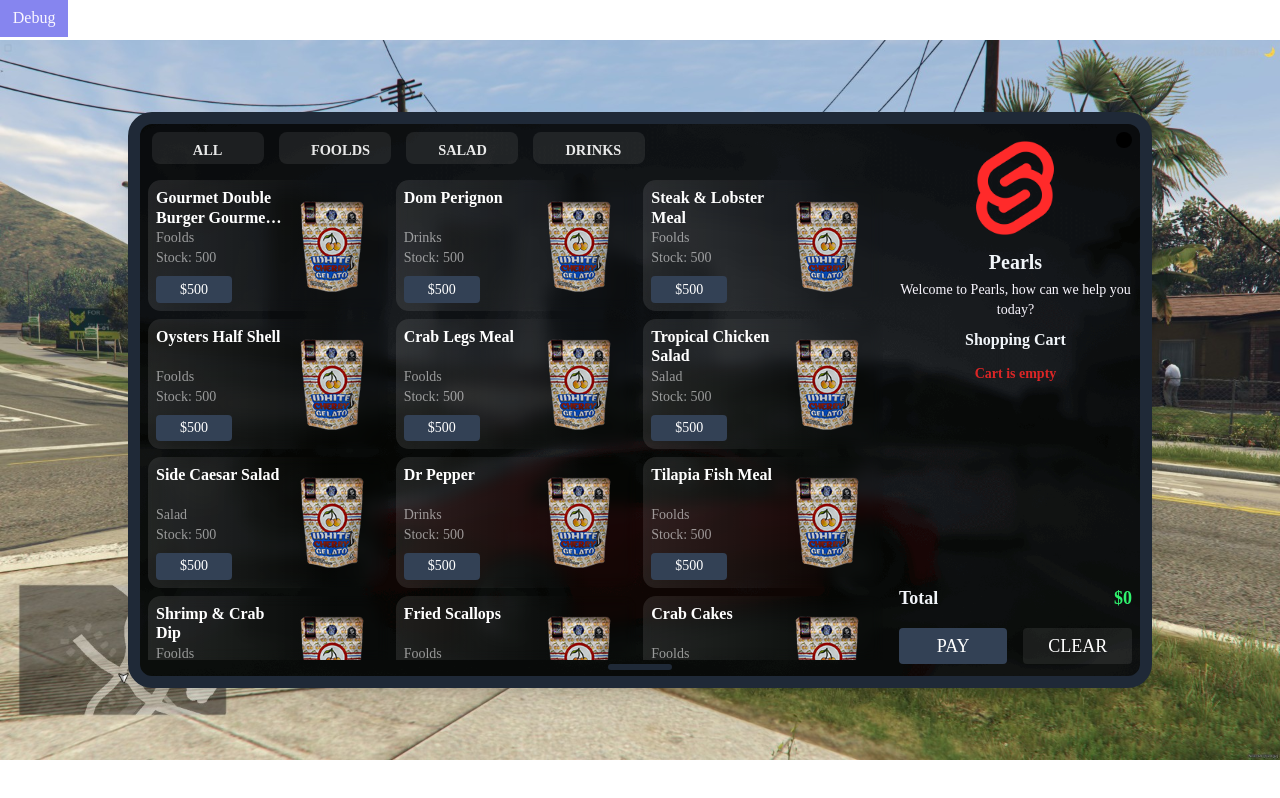
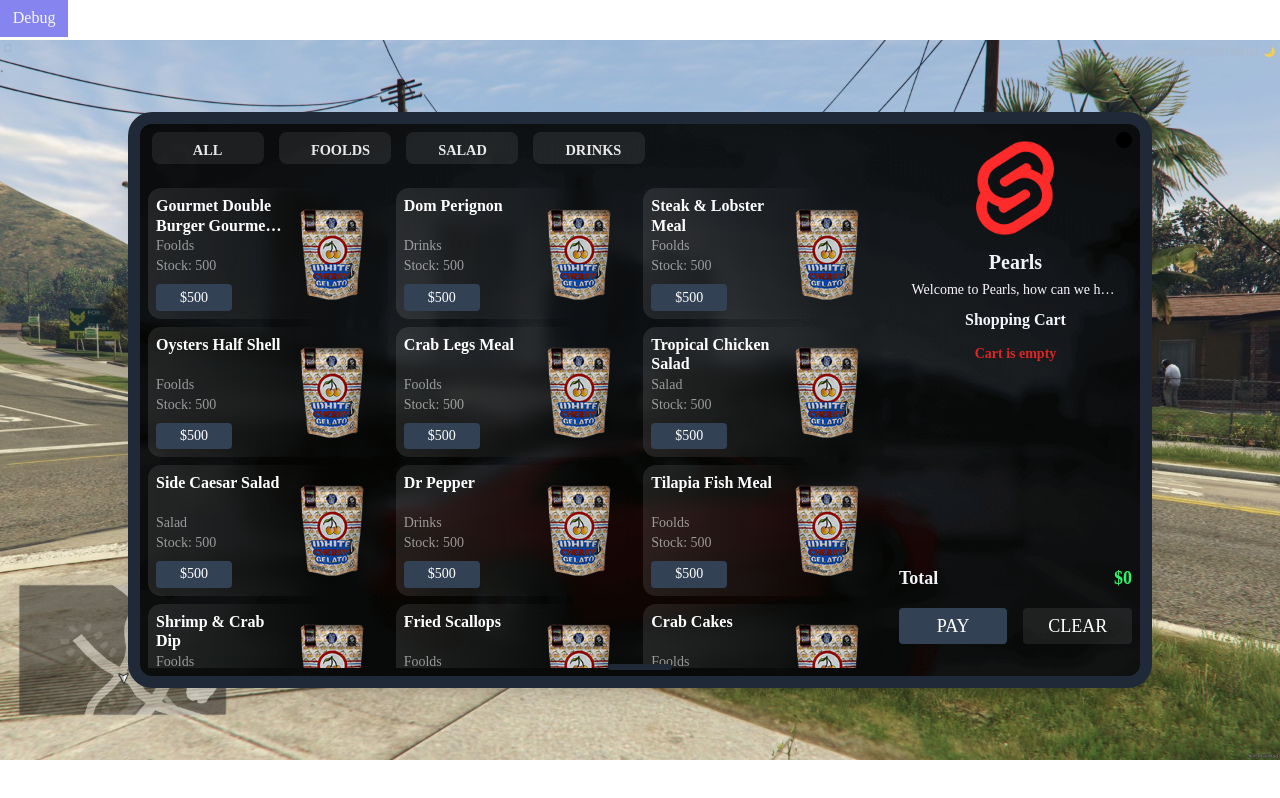
Before and after one commit to abubakarva33/fivem-store, a Svelte app: page / in a window 1280 px wide. Built offline with nearby package versions, Linux system fonts and the light colour scheme; a web font is replaced by a local one.

Commit message:
enhance ShopComponent styles for better layout and text overflow handling

```diff
--- a/src/components/ShopComponent.svelte
+++ b/src/components/ShopComponent.svelte
@@ -135,7 +135,7 @@
         <div class="flex flex-col">
             <!-- Categories -->
             <div
-                class="category-scrollbar flex gap-2 mb-4"
+                class="category-scrollbar flex gap-2 mb-4 pb-2"
                 on:wheel={handleWheel}
             >
                 <button
@@ -211,10 +211,10 @@
                 alt="images not found"
                 class="w-28 h-28 mb-1"
             />
-            <h3 class="text-center text-slate-100 text-xl font-bold">
+            <h3 class="text-center text-slate-100 text-xl font-bold overflow-hidden whitespace-nowrap text-ellipsis max-w-[130px]">
                 {shopData.shopName}
             </h3>
-            <p class="text-center mt-1 text-sm">
+            <p class="text-center mt-1 text-sm overflow-hidden whitespace-nowrap text-ellipsis max-w-[130px]">
                 {shopData.shopDescription}
             </p>
         </div>
```
